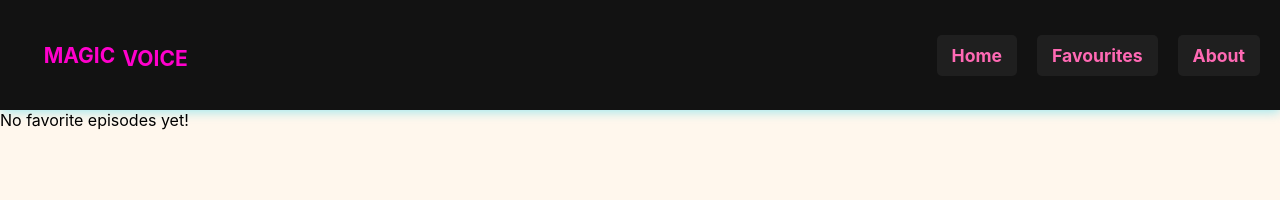
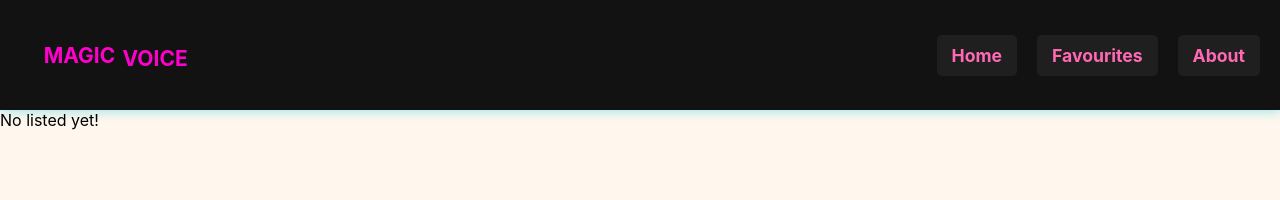
Before and after one commit to tsaimogono/FINAL-PORTFOLIO-DJS11, a React (Vite) app: page /yourfav in a window 1280 px wide. Shown: the top 200 px of the page. Built offline with nearby package versions, Linux system fonts and the light colour scheme; the HTML template or start-up script is replaced by a standard one.

Commit message:
changed contexts

```diff
--- a/src/components/YourFav.jsx
+++ b/src/components/YourFav.jsx
@@ -13,12 +13,12 @@ const Yourfav = () => {
 
   // Check if there are no favorite episodes
   if (favoriteEpisodes.length === 0) {
-    return <div>No favorite episodes yet!</div>;
+    return <div>No listed yet!</div>;
   }
 
   return (
     <div className="favorites-container">
-      <h1>Your Favorite Episodes</h1>
+      <h1>Favorite Episodes</h1>
       <ul className="favorites-list">
         {favoriteEpisodes.map((episode) => (
           <li key={episode.id} className="favorite-item">
```
